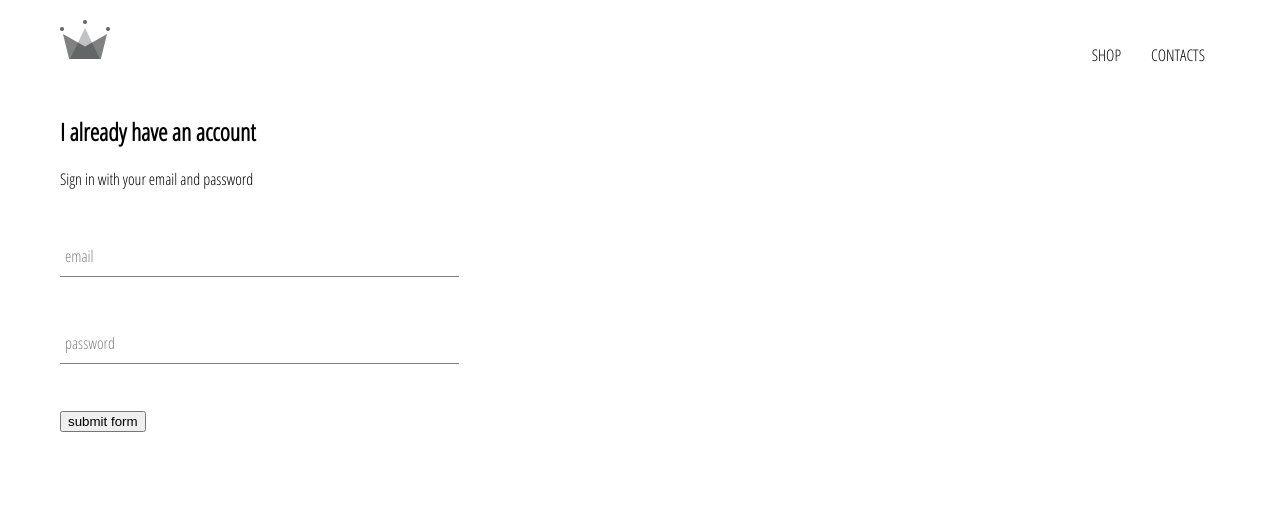
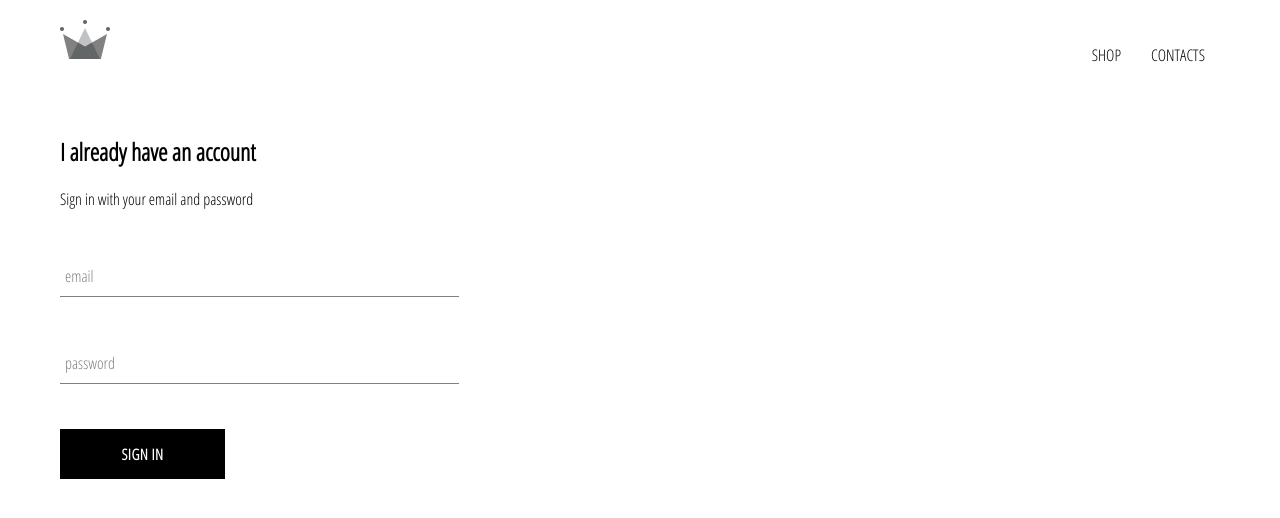
Before and after one commit to Ho4ka/crwn-clothing, a React (Create React App) app: page /signin in a window 1280 px wide. Shown: the top 518 px of the page. Built offline with nearby package versions, Linux system fonts and the light colour scheme.

Commit message:
Added custom-button component and styles

```diff
--- /dev/null
+++ b/src/components/custom-button/custom-button.component.js
@@ -0,0 +1,11 @@
+import React from 'react';
+
+import "./custom-button.styles.scss";
+
+const CustomButton = ({ children, ...otherProps }) => (
+    <button className="custom-button" { ...otherProps }>
+        { children }
+    </button>
+);
+
+export default CustomButton;
--- /dev/null
+++ b/src/components/custom-button/custom-button.styles.scss
@@ -0,0 +1,22 @@
+.custom-button {
+  min-width: 165px;
+  width: auto;
+  height: 50px;
+  letter-spacing: 0.5px;
+  line-height: 50px;
+  padding: 0 35px 0 35px;
+  font-size: 15px;
+  background-color: black;
+  color: white;
+  text-transform: uppercase;
+  font-family: 'Open Sans Condensed';
+  font-weight: bolder;
+  border: none;
+  cursor: pointer;
+
+  &:hover {
+    background-color: white;
+    color: black;
+    border: 1px solid black;
+  }
+}
--- a/src/components/sign-in/sign-in.component.js
+++ b/src/components/sign-in/sign-in.component.js
@@ -1,9 +1,9 @@
 import React, { Component } from "react";
 
 import FormInput from "../form-input/form-input.component";
+import CustomButton from "../custom-button/custom-button.component";
 
 import "./sign-in.styles.scss";
-
 
 
 class SignIn extends Component{
@@ -51,7 +51,7 @@
                         label="password"
                         handleChange={this.handleChange}
                     />
-                    <input type="submit" value="submit form"/>
+                    <CustomButton type="submit">Sign in</CustomButton>
                 </form>
             </div>
         )
--- a/src/components/sign-in/sign-in.styles.scss
+++ b/src/components/sign-in/sign-in.styles.scss
@@ -1,3 +1,9 @@
 .sign-in {
   width: 30vw;
+  display: flex;
+  flex-direction: column;
 }
+
+.title {
+  margin: 10px 0 ;
+}
```
